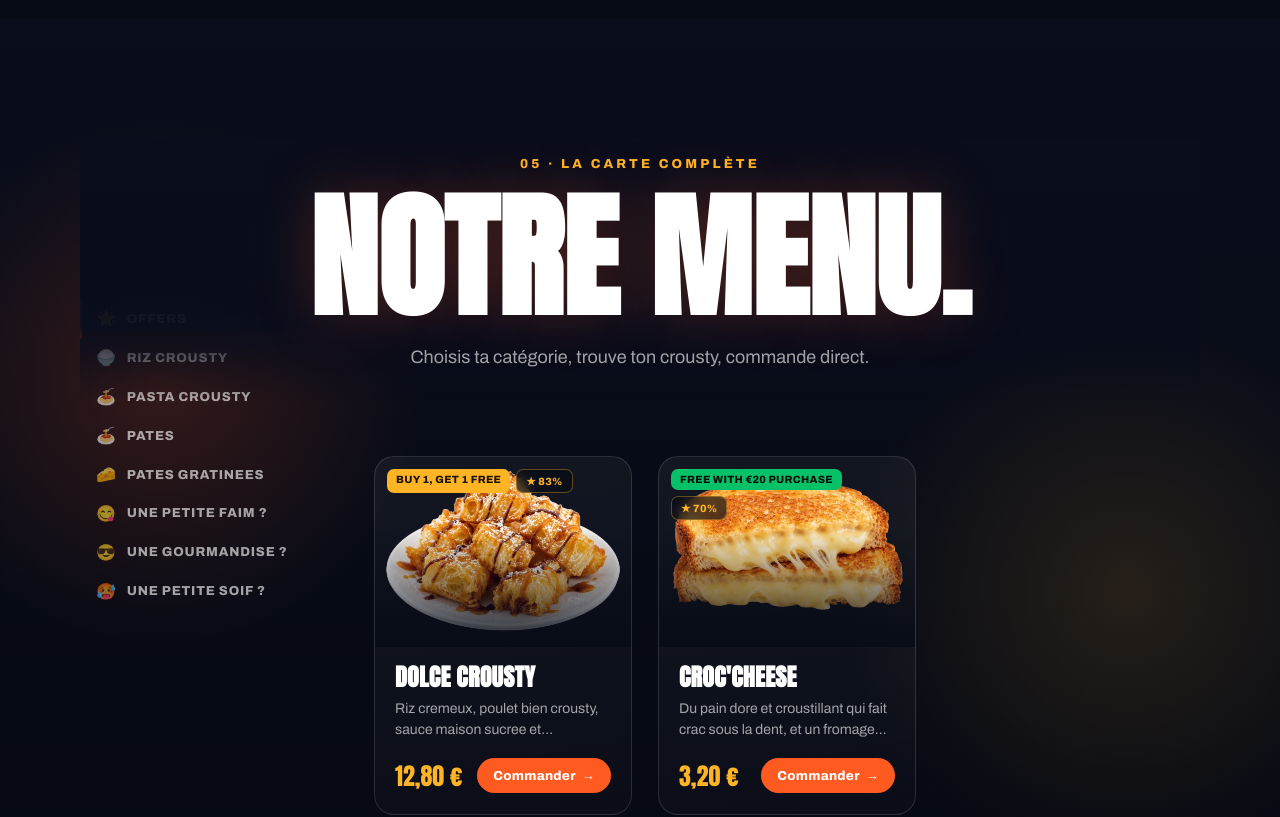
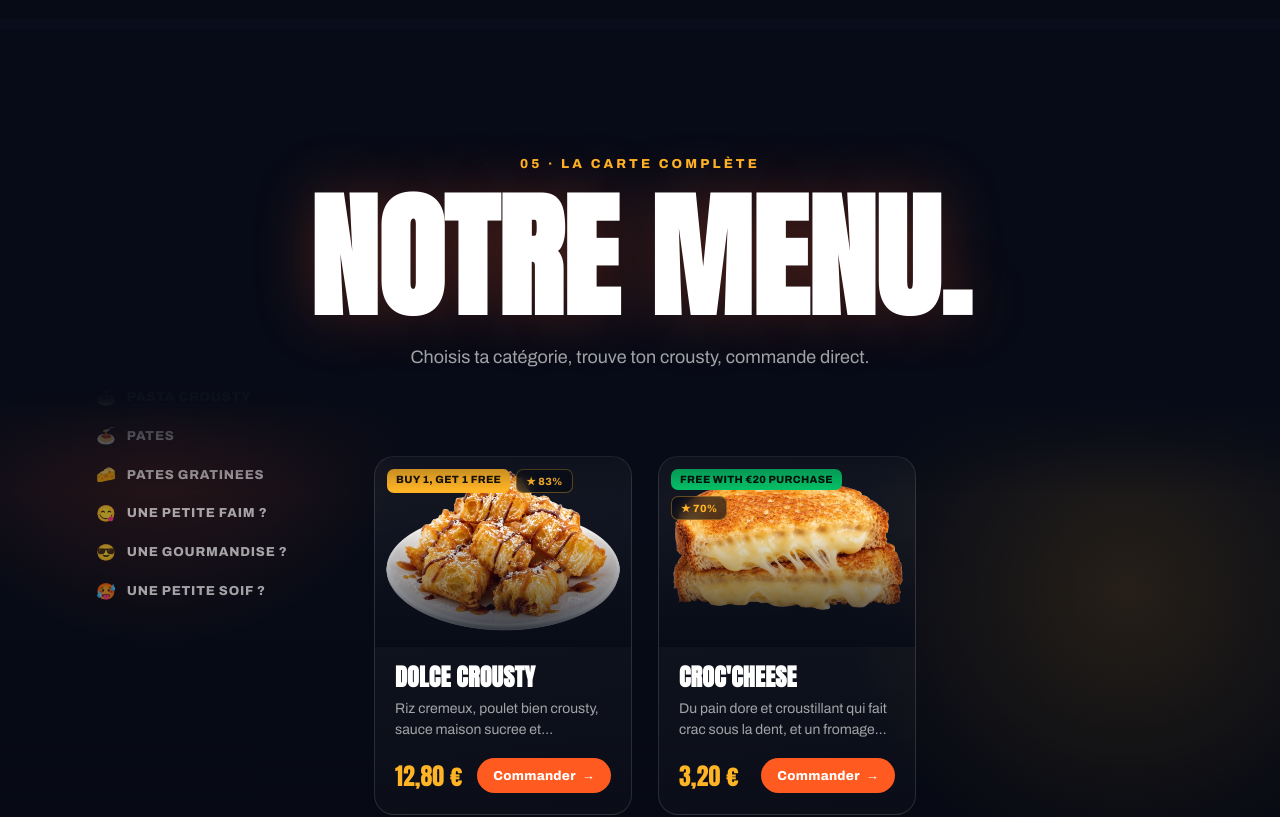
Before and after one commit to kilyanbrs814-ctrl/Napolit-hein, a React (Vite) app: page / in a window 1280 px wide. Shown: the part 6460-7277 px from the top of the page. Built offline with nearby package versions, Linux system fonts and the light colour scheme.

Commit message:
Update menu.css

```diff
--- a/src/styles/menu.css
+++ b/src/styles/menu.css
@@ -45,13 +45,49 @@
   text-align: center;
   gap: 24px;
   margin-bottom: 56px;
-  /* Header sticky : reste visible pendant le scroll du menu, comme la nav
-     de categories. Le degrade masque les cards qui passent dessous. */
+  /* Header sticky sans panneau visible : aucun fond propre, il semble
+     integre au fond global de la section. Le masquage des cards est
+     delegue au ::after ci-dessous. */
   position: sticky;
   top: 90px;
-  z-index: 6;
-  background: linear-gradient(180deg, #090d1c 0%, rgba(9, 13, 28, 0.96) 72%, rgba(9, 13, 28, 0) 100%);
+  z-index: 20;
+  isolation: isolate;
   padding: 18px 0 28px;
+  /* Le header (et son masque) ne doit jamais intercepter les clics destines
+     aux tabs/cards qui passent dessous ; seuls ses textes restent cliquables. */
+  pointer-events: none;
+}
+
+/* Masque sous le header sticky : solide derriere le titre (les cards ne
+   passent jamais dedans), puis fondu sur les ~120 derniers px pour que les
+   cards disparaissent juste sous "Choisis ta categorie...". Couleur = ton
+   MOYEN du degrade de section (#090d1c -> #060912) : l'ecart avec le fond
+   reste imperceptible quelle que soit la profondeur de scroll, donc aucune
+   case visible. */
+.nh-menu__head::after {
+  content: "";
+  position: absolute;
+  /* Pleine largeur viewport : aucune couture verticale aux bords du masque. */
+  left: calc(50% - 50vw);
+  right: calc(50% - 50vw);
+  top: -110px;
+  bottom: -90px;
+  background: linear-gradient(
+    180deg,
+    #070b17 0%,
+    #070b17 calc(100% - 120px),
+    rgba(7, 11, 23, 0.96) calc(100% - 90px),
+    rgba(7, 11, 23, 0) 100%
+  );
+  pointer-events: none;
+  z-index: 1;
+}
+
+/* Le texte du header au-dessus du masque, les cards en dessous. */
+.nh-menu__head > * {
+  position: relative;
+  z-index: 2;
+  pointer-events: auto;
 }
 .nh-menu__eyebrow {
   color: var(--gold);
@@ -146,6 +182,8 @@
 
 /* ---- Grille de cards produits ---- */
 .nh-menu__grid {
+  position: relative;
+  z-index: 1;
   display: grid;
   grid-template-columns: repeat(3, 1fr);
   gap: 26px;
@@ -394,6 +432,9 @@
     background: transparent;
     padding: 0;
   }
+  .nh-menu__head::after {
+    content: none;
+  }
   .nh-menu__title {
     font-size: 18vw;
   }
```
